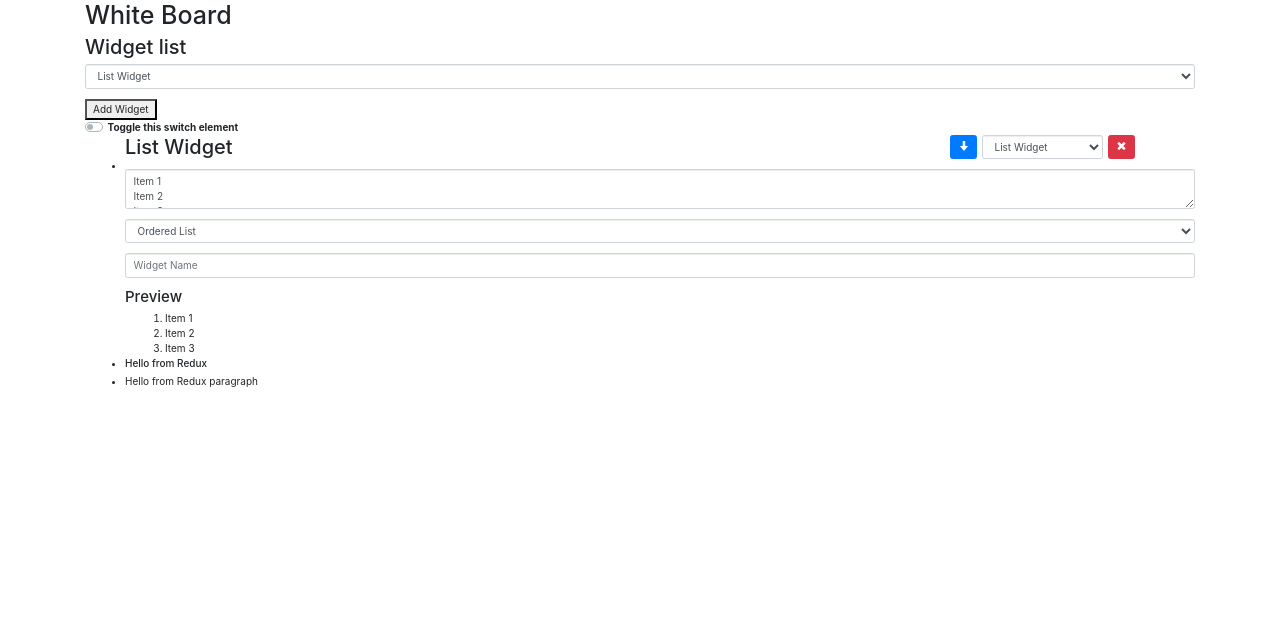
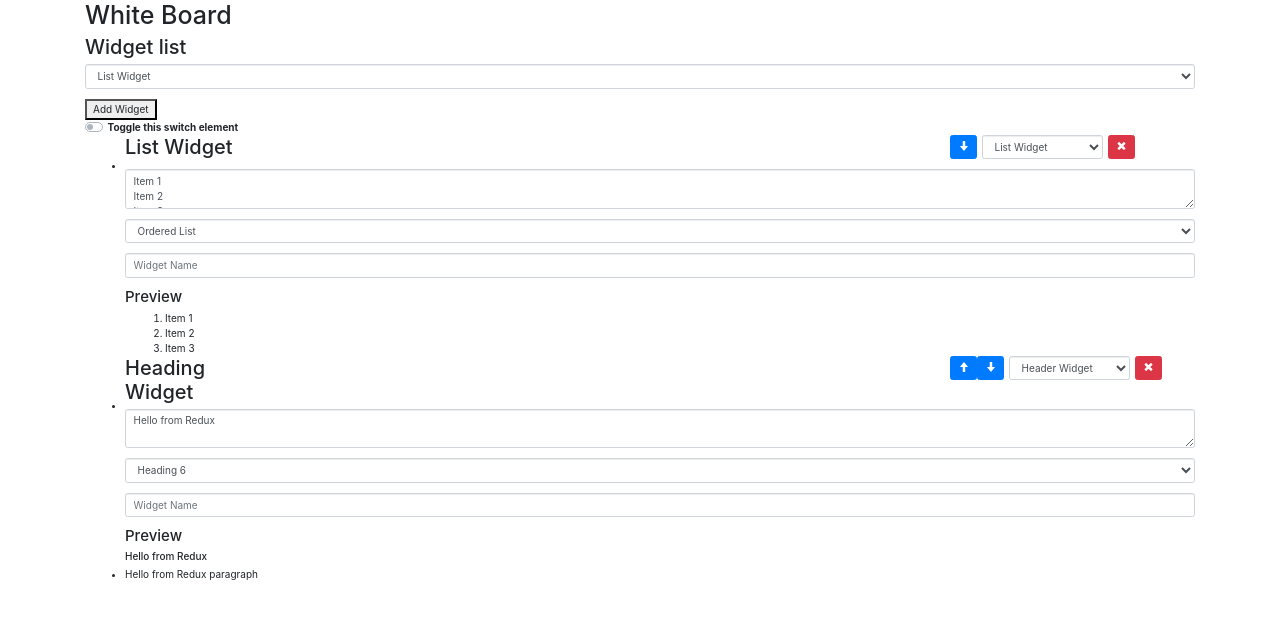
Before and after one commit to krezchikov42/wbdv-a3-krezchikov-client-react, a React (Create React App) app: page / in a window 1280 px wide. Shown: the top 618 px of the page. Built offline with nearby package versions, Linux system fonts and the light colour scheme.

Commit message:
implements heading widget

```diff
--- a/src/components/widgets/HeadingWidget.js
+++ b/src/components/widgets/HeadingWidget.js
@@ -1,13 +1,78 @@
-import React from 'react'
+import React from "react";
+import Widget from "./Widget";
 
-const HeadingWidget = ({widget}) =>
-    <div>
-        {widget.size === 1 && <h1>{widget.text}</h1>}
-        {widget.size === 2 && <h2>{widget.text}</h2>}
-        {widget.size === 3 && <h3>{widget.text}</h3>}
-        {widget.size === 4 && <h4>{widget.text}</h4>}
-        {widget.size === 5 && <h5>{widget.text}</h5>}
-        {widget.size === 6 && <h6>{widget.text}</h6>}
-    </div>
+export default class HeadingWidget extends React.Component {
+  render() {
+    return (
+      <Widget
+        title="Heading Widget"
+        preview={this.props.preview}
+        editing_components={this.renderEditingComponenets()}
+        preview_componenets={this.renderPreviewComponenets()}
+        index={this.props.index}
+        length_widgets={this.props.length_widgets}
+        widget={this.props.widget}
+        moveWidget={this.props.moveWidget}
+        updateWidget={this.props.updateWidget}
+        deleteWidget={this.props.deleteWidget}
+      />
+    );
+  }
 
-export default HeadingWidget
+  renderEditingComponenets = () => {
+    let heading_select_value = this.props.widget.size.toString();
+    return (
+      <div>
+        <div className="form-group">
+          <textarea
+            value={this.props.widget.text}
+            onChange={this.changeText}
+            className="form-control"
+          />
+        </div>
+        <div className="form-group">
+          <select
+            className="form-control"
+            id="typeListSelect"
+            value={heading_select_value}
+            onChange={this.changeTypeHeading}
+          >
+            <option value="1">Heading 1</option>
+            <option value="2">Heading 2</option>
+            <option value="3">Heading 3</option>
+            <option value="4">Heading 4</option>
+            <option value="5">Heading 5</option>
+            <option value="6">Heading 6</option>
+          </select>
+        </div>
+      </div>
+    );
+  };
+
+  changeTypeHeading = e => {
+    let new_heading = e.target.value;
+    new_heading = parseInt(new_heading)
+    let new_widget = {...this.props.widget, size:new_heading}
+    this.props.updateWidget(new_widget.id, new_widget)
+  };
+
+  changeText = e => {
+    let new_text = e.target.value
+    let new_widget = {...this.props.widget, text: new_text}
+    this.props.updateWidget(new_widget.id, new_widget)
+  }
+
+  renderPreviewComponenets = () => {
+    let size = this.props.widget.size;
+    return (
+      <div>
+        {size === 2 && <h2>{this.props.widget.text}</h2>}
+        {size === 3 && <h3>{this.props.widget.text}</h3>}
+        {size === 4 && <h4>{this.props.widget.text}</h4>}
+        {size === 1 && <h1>{this.props.widget.text}</h1>}
+        {size === 5 && <h5>{this.props.widget.text}</h5>}
+        {size === 6 && <h6>{this.props.widget.text}</h6>}
+      </div>
+    );
+  };
+}
```
